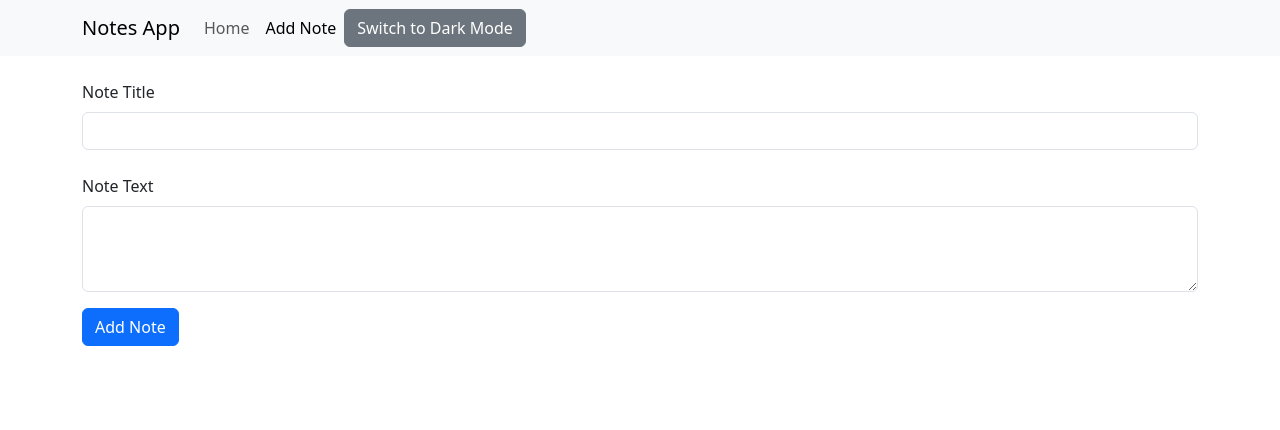
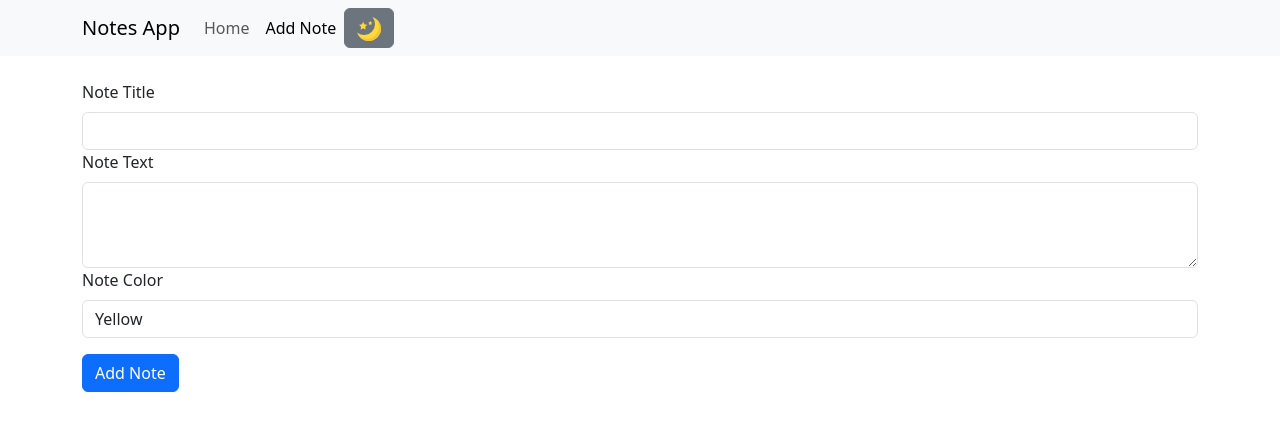
Before and after one commit to CATT-CODE/react-notes-app, a React (Vite) app: page /add in a window 1280 px wide. Shown: the top 430 px of the page. Built offline with nearby package versions, Linux system fonts and the light colour scheme.

Commit message:
Funtionality to tag note by color and display color on NoteList

```diff
--- a/src/components/Header.jsx
+++ b/src/components/Header.jsx
@@ -21,7 +21,7 @@ function Header() {
             </LinkContainer>
           </Nav>
           <Button variant="secondary" onClick={toggleDarkMode}>
-            {darkMode ? 'Switch to Light Mode' : 'Switch to Dark Mode'}
+            {darkMode ? <img src='/sun.png' /> : <img src='/moon.png' />}
           </Button>
         </Navbar.Collapse>
       </Container>
--- a/src/components/NoteAdd.jsx
+++ b/src/components/NoteAdd.jsx
@@ -3,38 +3,39 @@ import { useNavigate } from 'react-router-dom';
 import { NoteContext } from '../context/NoteContext';
 import { Form, Button } from 'react-bootstrap';
 
-function NoteAdd() {
+const NoteAdd = () => {
   const [noteText, setNoteText] = useState('');
   const [noteTitle, setNoteTitle] = useState('');
+  const [noteColor, setNoteColor] = useState('yellow');
   const { addNote } = useContext(NoteContext);
   const navigate = useNavigate();
 
   const handleSubmit = (e) => {
     e.preventDefault();
-    if (noteText.trim()) {
+    if (noteTitle.trim() && noteText.trim()) {
       addNote({
         id: Date.now(),
+        title: noteTitle,
         text: noteText,
-        title: noteTitle
+        color: noteColor,
       });
+      setNoteTitle('');
       setNoteText('');
-      setNoteTitle('');
       navigate('/');
     }
   };
 
   return (
-    <>
     <Form onSubmit={handleSubmit}>
       <Form.Group>
         <Form.Label>Note Title</Form.Label>
         <Form.Control
-            as="input"
-            rows={1}
+          type="text"
           value={noteTitle}
           onChange={(e) => setNoteTitle(e.target.value)}
         />
-          <br />
+      </Form.Group>
+      <Form.Group>
         <Form.Label>Note Text</Form.Label>
         <Form.Control
           as="textarea"
@@ -43,10 +44,24 @@ function NoteAdd() {
           onChange={(e) => setNoteText(e.target.value)}
         />
       </Form.Group>
+      <Form.Group>
+        <Form.Label>Note Color</Form.Label>
+        <Form.Control
+          as="select"
+          value={noteColor}
+          onChange={(e) => setNoteColor(e.target.value)}
+        >
+          <option value="yellow">Yellow</option>
+          <option value="green">Green</option>
+          <option value="purple">Purple</option>
+          <option value="pink">Pink</option>
+          <option value="orange">Orange</option>
+          <option value="blue">Blue</option>
+        </Form.Control>
+      </Form.Group>
       <Button variant="primary" type="submit" className="mt-3">Add Note</Button>
     </Form>
-    </>
   );
-}
+};
 
-export default NoteAdd
+export default NoteAdd;
--- a/src/components/NoteEdit.jsx
+++ b/src/components/NoteEdit.jsx
@@ -12,17 +12,31 @@ function NoteEdit() {
 
   const handleUpdate = (e) => {
     e.preventDefault();
+    const updatedTitle = e.target.elements.noteTitle.value;
     const updatedText = e.target.elements.noteText.value;
+    const updatedColor = e.target.elements.noteColor.value;
+
     updateNote({
       ...note,
-      text: updatedText
+      title: updatedTitle,
+      text: updatedText,
+      color: updatedColor
     });
+
     navigate('/');
   };
 
   return (
     <>
       <Form onSubmit={handleUpdate}>
+        <Form.Group>
+          <Form.Label>Note Title</Form.Label>
+          <Form.Control
+            type="text"
+            defaultValue={note.title}
+            name="noteTitle"
+          />
+        </Form.Group>
         <Form.Group>
           <Form.Label>Note Text</Form.Label>
           <Form.Control
@@ -31,6 +45,21 @@ function NoteEdit() {
             defaultValue={note.text}
             name="noteText"
           />
+        </Form.Group>
+        <Form.Group>
+          <Form.Label>Note Color</Form.Label>
+          <Form.Control
+            as="select"
+            defaultValue={note.color}
+            name="noteColor"
+          >
+            <option value="yellow">Yellow</option>
+            <option value="green">Green</option>
+            <option value="purple">Purple</option>
+            <option value="pink">Pink</option>
+            <option value="orange">Orange</option>
+            <option value="blue">Blue</option>
+          </Form.Control>
         </Form.Group>
         <Button variant="primary" type="submit" className="mt-3 mr-2">Save</Button>
         <Button
@@ -48,4 +77,4 @@ function NoteEdit() {
   );
 }
 
-export default NoteEdit
+export default NoteEdit;
--- a/src/components/NoteList.css
+++ b/src/components/NoteList.css
@@ -1,8 +1,31 @@
 .card.sticky-note {
-    background-color: #fef68a;
     box-shadow: 0 4px 8px rgba(0, 0, 0, 0.1);
     padding: 1rem;
     transition: transform 0.2s;
+  }
+
+  .card.sticky-note.yellow {
+    background-color: #fef68a;
+  }
+
+  .card.sticky-note.green {
+    background-color: #d4f7d4;
+  }
+
+  .card.sticky-note.purple {
+    background-color: #e4d7f5;
+  }
+
+  .card.sticky-note.pink {
+    background-color: #fbd7f5;
+  }
+
+  .card.sticky-note.orange {
+    background-color: #ffe5b4;
+  }
+
+  .card.sticky-note.blue {
+    background-color: #d4e9f7;
   }
 
   .card.sticky-note:hover {
--- a/src/components/NoteList.jsx
+++ b/src/components/NoteList.jsx
@@ -26,7 +26,7 @@ const NoteList = () => {
       <Row xs={1} md={2} lg={4} className="g-4">
         {filteredNotes.map(note => (
           <Col key={note.id}>
-            <Card className="h-100 d-flex flex-column sticky-note">
+            <Card className={`h-100 d-flex flex-column sticky-note ${note.color}`}>
               <Card.Body className="d-flex flex-column">
                 <Card.Title>{note.title.length > 30 ? note.title.substring(0, 30) + '...' : note.title}</Card.Title>
                 <Card.Text>
```
Also changed, not shown: public/moon.png (added), public/sun.png (added). Lines whose indentation alone changed are shown as unchanged.
